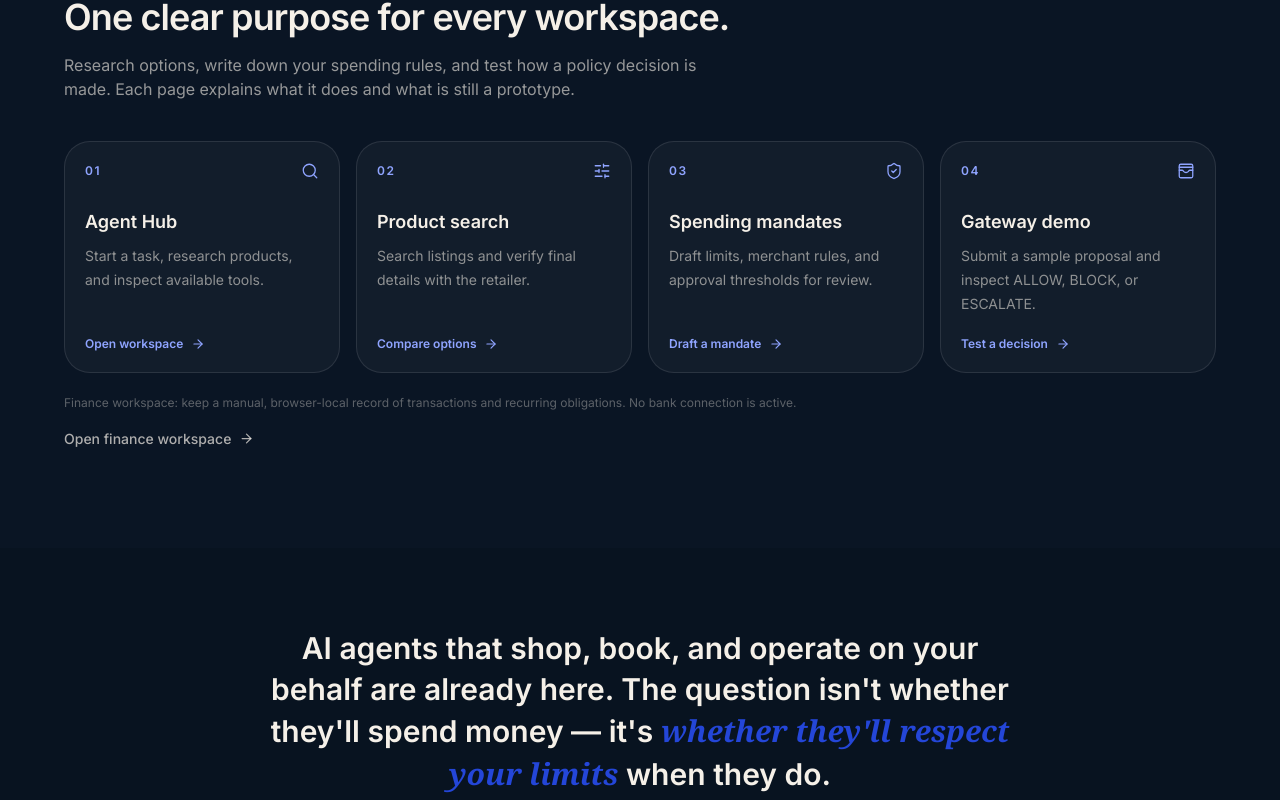
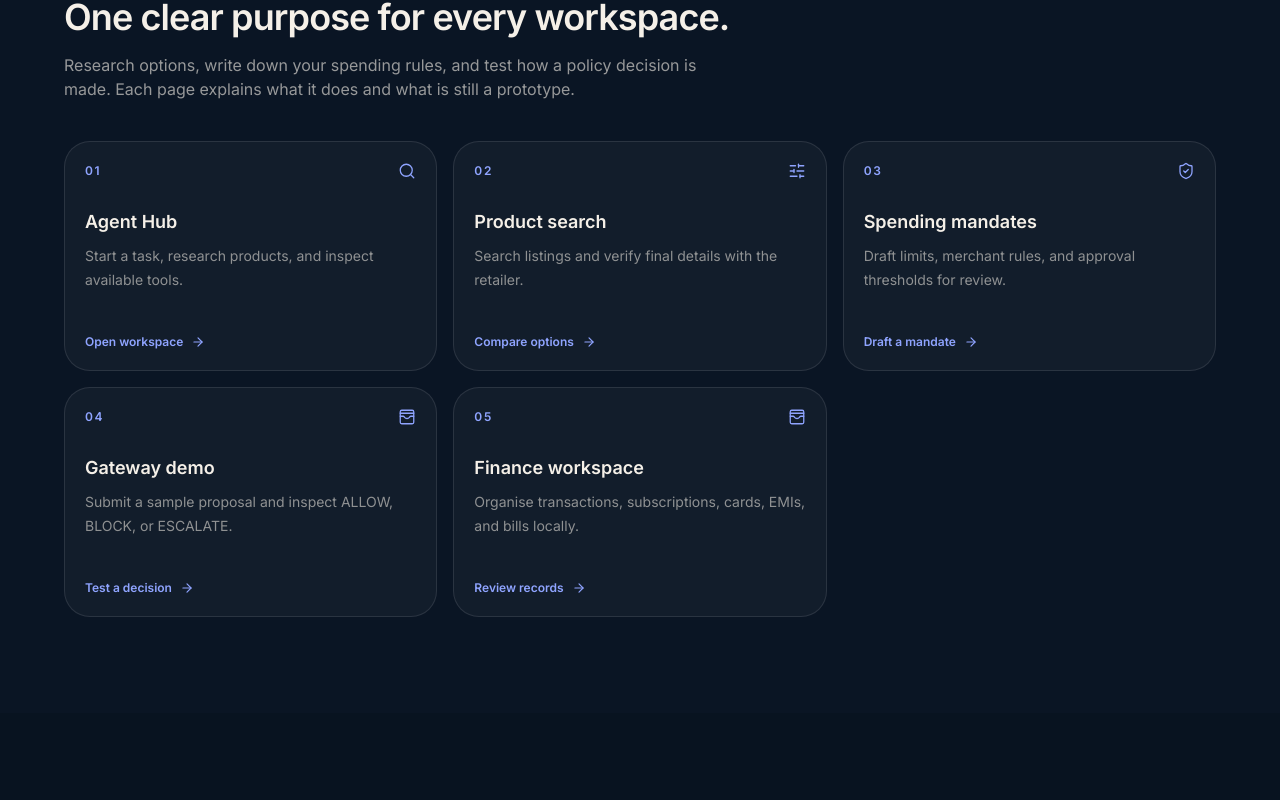
Before and after one commit to Saishashank2425/veltrio, a Next.js app: page / in a window 1280 px wide. Shown: the part 1139-1939 px from the top of the page. Built offline with nearby package versions, Linux system fonts and the light colour scheme.

Commit message:
Include finance in homepage workspace directory

```diff
--- a/app/page.tsx
+++ b/app/page.tsx
@@ -22,12 +22,13 @@ export default function Home() {
               <h2 id="workspace-heading" className="mt-3 text-3xl font-semibold tracking-tight text-ivory sm:text-4xl">One clear purpose for every workspace.</h2>
               <p className="mt-4 text-sm leading-6 text-ivory/60 sm:text-base">Research options, write down your spending rules, and test how a policy decision is made. Each page explains what it does and what is still a prototype.</p>
             </div>
-            <div className="grid gap-4 sm:grid-cols-2 lg:grid-cols-4">
+            <div className="grid gap-4 sm:grid-cols-2 lg:grid-cols-3">
               {[
                 { href: "/agents", number: "01", title: "Agent Hub", desc: "Start a task, research products, and inspect available tools.", action: "Open workspace", Icon: Search },
                 { href: "/shop", number: "02", title: "Product search", desc: "Search listings and verify final details with the retailer.", action: "Compare options", Icon: SlidersHorizontal },
                 { href: "/mandates", number: "03", title: "Spending mandates", desc: "Draft limits, merchant rules, and approval thresholds for review.", action: "Draft a mandate", Icon: ShieldCheck },
                 { href: "/demo", number: "04", title: "Gateway demo", desc: "Submit a sample proposal and inspect ALLOW, BLOCK, or ESCALATE.", action: "Test a decision", Icon: WalletCards },
+                { href: "/finance", number: "05", title: "Finance workspace", desc: "Organise transactions, subscriptions, cards, EMIs, and bills locally.", action: "Review records", Icon: WalletCards },
               ].map(({ href, number, title, desc, action, Icon }) => (
                 <Link key={href} href={href} className="group flex min-h-[230px] flex-col rounded-2xl border border-white/10 bg-white/[.035] p-5 transition duration-200 hover:-translate-y-1 hover:border-[#315BFF]/50 hover:bg-white/[.06]">
                   <div className="flex items-center justify-between">
@@ -40,8 +41,6 @@ export default function Home() {
                 </Link>
               ))}
             </div>
-            <p className="mt-5 text-xs leading-5 text-ivory/35">Finance workspace: keep a manual, browser-local record of transactions and recurring obligations. No bank connection is active.</p>
-            <div className="mt-3"><Link href="/finance" className="inline-flex items-center gap-2 text-sm font-medium text-ivory/70 transition hover:text-white">Open finance workspace <ArrowRight size={15}/></Link></div>
           </div>
         </section>
         <ProblemBridge />
```
